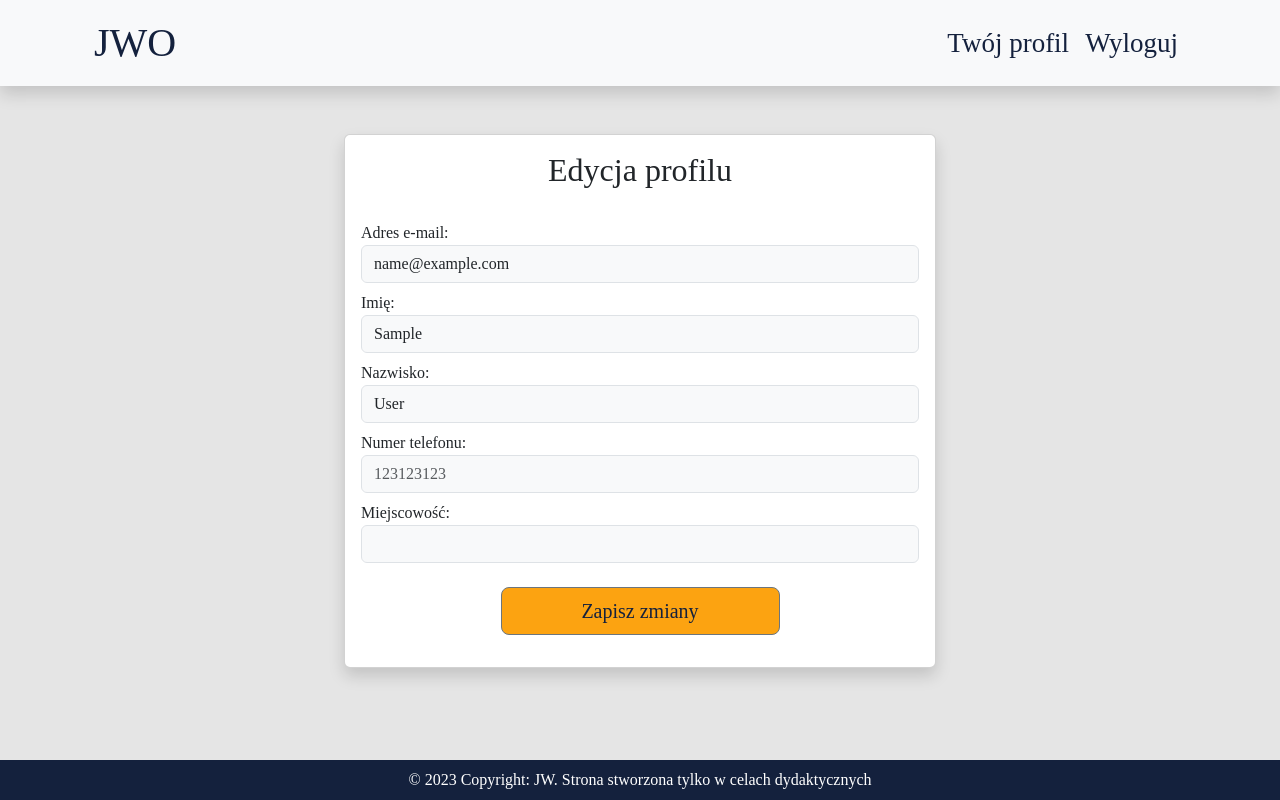
After one commit to JohnWolf12/webApplication, a Django app: page /profil/edycja/ in a window 1280 px wide. The commit adds this page. Run offline with Django 4.2, Linux system fonts and the light colour scheme; the visitor is signed in with stand-in values (Sample User, id 1); some libraries are stand-ins or nearby versions; some web fonts are replaced.

Commit message:
Dodanie modyfikacji profilu

```diff
--- a/aplikacjaogloszeniowa/forms.py
+++ b/aplikacjaogloszeniowa/forms.py
@@ -1,6 +1,9 @@
 from django import forms
 from django.contrib.auth.forms import UserCreationForm, AuthenticationForm
 from django.contrib.auth.models import User
+from django.core.exceptions import ValidationError
+
+from aplikacjaogloszeniowa.models import Uzytkownik
 
 
 class RegisterForm(UserCreationForm):
@@ -21,7 +24,8 @@ class RegisterForm(UserCreationForm):
     ))
     email = forms.EmailField(label='Adres e-mail', widget=forms.EmailInput(
         attrs={
-            'class': 'form-control bg-light'
+            'class': 'form-control bg-light',
+            'placeholder': 'example@example.com'
         }
     ))
 
@@ -45,3 +49,49 @@ class LoginForm(AuthenticationForm):
     class Meta:
         model = User
         fields = ['username', 'password']
+
+
+class UpdateUserForm(forms.ModelForm):
+    email = forms.EmailField(label='Adres e-mail', max_length=50, widget=forms.EmailInput(
+        attrs={
+            'class': 'form-control bg-light',
+            'placeholder': 'example@example.com'
+        }
+    ))
+    first_name = forms.CharField(label='Imię', max_length=50,required=False, widget=forms.TextInput(
+        attrs={
+            'class': 'form-control bg-light'
+        }
+    ))
+    last_name = forms.CharField(label='Nazwisko', max_length=50, required=False, widget=forms.TextInput(
+        attrs={
+            'class': 'form-control bg-light'
+        }
+    ))
+
+    class Meta:
+        model = User
+        fields = ['email', 'first_name', 'last_name']
+
+
+def check_number(value):
+    if not value.isdigit() or (len(value) != 0 and len(value) != 9):
+        raise ValidationError('Numer telefonu musi się składać tylko z 9 cyfr')
+
+
+class UpdateUzytkownikForm(forms.ModelForm):
+    telefon = forms.CharField(validators=[check_number], label='Numer telefonu', max_length=9, required=False, widget=forms.TextInput(
+        attrs={
+            'class': 'form-control bg-light',
+            'placeholder': '123123123'
+        }
+    ))
+    miejscowosc = forms.CharField(label='Miejscowość', max_length=50, required=False, widget=forms.TextInput(
+        attrs={
+            'class': 'form-control bg-light'
+        }
+    ))
+
+    class Meta:
+        model = Uzytkownik
+        fields = ['telefon', 'miejscowosc']
--- a/aplikacjaogloszeniowa/static/aplikacjaogloszeniowa/style.css
+++ b/aplikacjaogloszeniowa/static/aplikacjaogloszeniowa/style.css
@@ -30,7 +30,7 @@ footer
     text-decoration: none;
 }
 
-.card a:hover
+.linkikategorii a:hover
 {
     color: #FCA311;
 }
--- a/aplikacjaogloszeniowa/templates/aplikacjaogloszeniowa/base.html
+++ b/aplikacjaogloszeniowa/templates/aplikacjaogloszeniowa/base.html
@@ -24,7 +24,7 @@
                     <ul class="navbar-nav ms-auto">
                         {% if user.is_authenticated %}
                             <li class="nav-item">
-                                <a class="nav-link" href="#">Twój profil</a>
+                                <a class="nav-link" href="{% url 'profil' %}">Twój profil</a>
                             </li>
                             <li class="nav-item">
                                 <a class="nav-link" href="{% url 'wylogowanie' %}">Wyloguj</a>
--- a/aplikacjaogloszeniowa/templates/aplikacjaogloszeniowa/index.html
+++ b/aplikacjaogloszeniowa/templates/aplikacjaogloszeniowa/index.html
@@ -20,7 +20,7 @@
             {% for kategoria in kategorie %}
                 <div class="col mb-3">
                     <div class="card text-center shadow">
-                        <div class="card-body">
+                        <div class="linkikategorii card-body">
                             <a class="stretched-link" href="#">{{ kategoria }}</a>
                         </div>
                     </div>
--- /dev/null
+++ b/aplikacjaogloszeniowa/templates/aplikacjaogloszeniowa/profileEdit.html
@@ -0,0 +1,48 @@
+{% extends "aplikacjaogloszeniowa/base.html" %}
+
+{% block title %}Profil{% endblock %}
+
+{% block content %}
+    <div class="container px-4 mb-5 col-lg-6">
+        <div class="card shadow">
+            <div class=" text-center py-3">
+                <h2 class="mb-0">Edycja profilu</h2>
+            </div>
+            <div class="card-body">
+                <form method="POST">
+                    {% csrf_token %}
+                    <div class="mb-2">
+                        {{ userform.email.label_tag }}
+                        {{ userform.email }}
+                        <div class="blad">{{ userform.email.errors }}</div>
+                    </div>
+                    <div class="mb-2">
+                        {{ userform.first_name.label_tag }}
+                        {{ userform.first_name }}
+                        <div class="blad">{{ userform.first_name.errors }}</div>
+                    </div>
+                    <div class="mb-2">
+                        {{ userform.last_name.label_tag }}
+                        {{ userform.last_name }}
+                        <div class="blad">{{ userform.last_name.errors }}</div>
+                    </div>
+                    <div class="mb-2">
+                        {{ uzytkownikform.telefon.label_tag }}
+                        {{ uzytkownikform.telefon }}
+                        <div class="blad">{{ uzytkownikform.telefon.errors }}</div>
+                    </div>
+                    <div class="mb-4">
+                        {{ uzytkownikform.miejscowosc.label_tag }}
+                        {{ uzytkownikform.miejscowosc }}
+                        <div class="blad">{{ uzytkownikform.miejscowosc.errors }}</div>
+                        <div class="blad">{{ userform.non_field_errors }}</div>
+                        <div class="blad">{{ uzytkownikform.non_field_errors }}</div>
+                    </div>
+                    <div class="text-center">
+                        <button class="btn btn-outline-secondary btn-lg w-50" type="submit">Zapisz zmiany</button>
+                    </div>
+                </form>
+            </div>
+        </div>
+    </div>
+{% endblock %}
--- a/aplikacjaogloszeniowa/urls.py
+++ b/aplikacjaogloszeniowa/urls.py
@@ -7,7 +7,8 @@ from .forms import LoginForm
 urlpatterns = [
     path('', views.index, name='index'),
     path('rejestracja/', views.register_view, name='rejestracja'),
-    path('logowanie/', LoginView.as_view(template_name='aplikacjaogloszeniowa/login.html', authentication_form=LoginForm, next_page='/'), name='logowanie'),
+    path('logowanie/', LoginView.as_view(template_name='aplikacjaogloszeniowa/login.html', authentication_form=LoginForm, next_page='profil'), name='logowanie'),
     path('wylogowanie/', views.logout_view, name='wylogowanie'),
-
+    path('profil/', views.profile_view, name='profil'),
+    path('profil/edycja/', views.profileEdit_view, name='edycjaProfilu')
 ]
--- a/aplikacjaogloszeniowa/views.py
+++ b/aplikacjaogloszeniowa/views.py
@@ -1,7 +1,8 @@
 from django.contrib.auth import logout
+from django.contrib.auth.decorators import login_required
 from django.http import HttpResponseRedirect
 from django.shortcuts import render, redirect
-from .forms import RegisterForm
+from .forms import RegisterForm, UpdateUserForm, UpdateUzytkownikForm
 from .models import Kategoria
 
 
@@ -30,3 +31,27 @@ def register_view(request):
 def logout_view(request):
     logout(request)
     return redirect("/")
+
+
+@login_required
+def profile_view(request):
+    return render(request, 'aplikacjaogloszeniowa/profile.html')
+
+
+@login_required
+def profileEdit_view(request):
+    if request.method == 'POST':
+        userform = UpdateUserForm(request.POST, instance=request.user)
+        uzytkownikform = UpdateUzytkownikForm(request.POST, instance=request.user.uzytkownik)
+        if userform.is_valid() and uzytkownikform.is_valid():
+            userform.save()
+            uzytkownikform.save()
+            return HttpResponseRedirect("/profil")
+    else:
+        userform = UpdateUserForm(instance=request.user)
+        uzytkownikform = UpdateUzytkownikForm(instance=request.user.uzytkownik)
+    context = {
+        'userform': userform,
+        'uzytkownikform': uzytkownikform
+    }
+    return render(request, 'aplikacjaogloszeniowa/profileEdit.html', context)
```
Also changed, not shown: aplikacjaogloszeniowa/templates/aplikacjaogloszeniowa/profile.html (added, +34 -0 lines).
